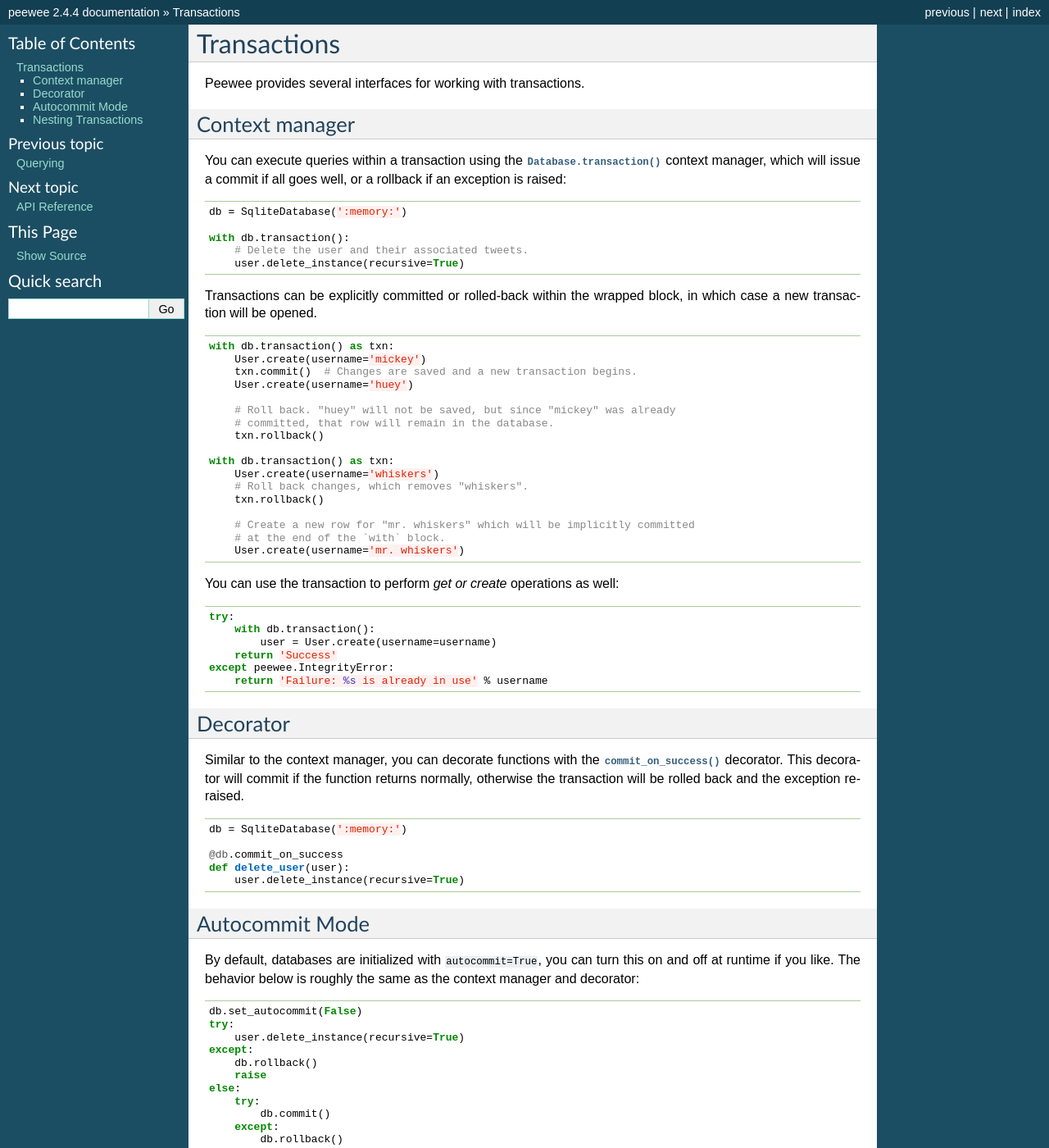
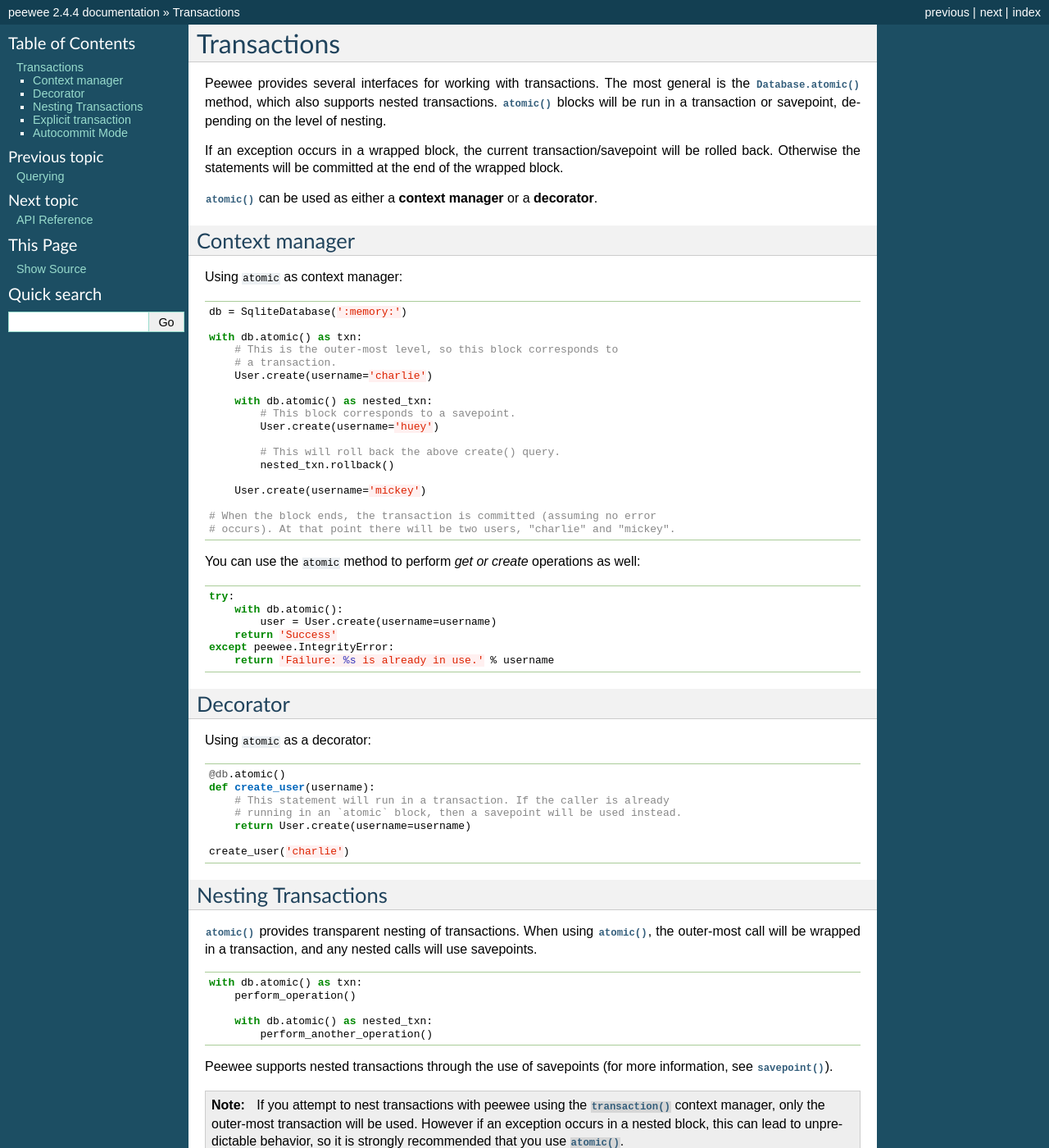
Before and after one commit to coleifer/peewee, a Sphinx documentation site: the page built from docs/peewee/transactions.rst, in a window 1280 px wide and 1400 px high. Shown: the whole window at 82% size. Built offline with Sphinx 7.4.7, drawn with Linux system fonts in a browser that asks for light colours; pages that are not in the unit, such as notebooks, are missing from menus; some of the changed text lies outside the part shown.

Commit message:
Transaction docs cleanup.

```diff
--- a/docs/peewee/api.rst
+++ b/docs/peewee/api.rst
@@ -2125,7 +2125,7 @@
 
     .. py:attribute:: null
 
-        A boolean value indicating whether ``NULL``s are permitted in this column.
+        A boolean value indicating whether ``NULL`` is permitted in this column.
 
     .. py:attribute:: primary_key
 
--- a/docs/peewee/transactions.rst
+++ b/docs/peewee/transactions.rst
@@ -3,12 +3,87 @@
 Transactions
 ============
 
-Peewee provides several interfaces for working with transactions.
+Peewee provides several interfaces for working with transactions. The most general is the :py:meth:`Database.atomic` method, which also supports nested transactions. :py:meth:`~Database.atomic` blocks will be run in a transaction or savepoint, depending on the level of nesting.
+
+If an exception occurs in a wrapped block, the current transaction/savepoint will be rolled back. Otherwise the statements will be committed at the end of the wrapped block.
+
+:py:meth:`~Database.atomic` can be used as either a **context manager** or a **decorator**.
 
 Context manager
 ---------------
 
-You can execute queries within a transaction using the :py:meth:`Database.transaction` context manager, which will issue a commit if all goes well, or a rollback if an exception is raised:
+Using ``atomic`` as context manager:
+
+.. code-block:: python
+
+    db = SqliteDatabase(':memory:')
+
+    with db.atomic() as txn:
+        # This is the outer-most level, so this block corresponds to
+        # a transaction.
+        User.create(username='charlie')
+
+        with db.atomic() as nested_txn:
+            # This block corresponds to a savepoint.
+            User.create(username='huey')
+
+            # This will roll back the above create() query.
+            nested_txn.rollback()
+
+        User.create(username='mickey')
+
+    # When the block ends, the transaction is committed (assuming no error
+    # occurs). At that point there will be two users, "charlie" and "mickey".
+
+You can use the ``atomic`` method to perform *get or create* operations as well:
+
+.. code-block:: python
+
+    try:
+        with db.atomic():
+            user = User.create(username=username)
+        return 'Success'
+    except peewee.IntegrityError:
+        return 'Failure: %s is already in use.' % username
+
+Decorator
+---------
+
+Using ``atomic`` as a decorator:
+
+.. code-block:: python
+
+    @db.atomic()
+    def create_user(username):
+        # This statement will run in a transaction. If the caller is already
+        # running in an `atomic` block, then a savepoint will be used instead.
+        return User.create(username=username)
+
+    create_user('charlie')
+
+Nesting Transactions
+--------------------
+
+:py:meth:`~Database.atomic` provides transparent nesting of transactions. When using :py:meth:`~Database.atomic`, the outer-most call will be wrapped in a transaction, and any nested calls will use savepoints.
+
+.. code-block:: python
+
+    with db.atomic() as txn:
+        perform_operation()
+
+        with db.atomic() as nested_txn:
+            perform_another_operation()
+
+Peewee supports nested transactions through the use of savepoints (for more information, see :py:meth:`~Database.savepoint`).
+
+.. note:: If you attempt to nest transactions with peewee using the :py:meth:`~Database.transaction` context manager, only the outer-most transaction will be used. However if an exception occurs in a nested block, this can lead to unpredictable behavior, so it is strongly recommended that you use :py:meth:`~Database.atomic`.
+
+Explicit transaction
+--------------------
+
+If you wish to explicitly run code in a transaction, you can use :py:meth:`~Database.transaction`. Like :py:meth:`~Database.atomic`, :py:meth:`~Database.transaction` can be used as a context manager or as a decorator.
+
+If an exception occurs in a wrapped block, the transaction will be rolled back. Otherwise the statements will be committed at the end of the wrapped block.
 
 .. code-block:: python
 
@@ -18,7 +93,7 @@
         # Delete the user and their associated tweets.
         user.delete_instance(recursive=True)
 
-Transactions can be explicitly committed or rolled-back within the wrapped block, in which case a new transaction will be opened.
+Transactions can be explicitly committed or rolled-back within the wrapped block. When this happens, a new transaction will be started.
 
 .. code-block:: python
 
@@ -39,30 +114,6 @@
         # Create a new row for "mr. whiskers" which will be implicitly committed
         # at the end of the `with` block.
         User.create(username='mr. whiskers')
-
-You can use the transaction to perform *get or create* operations as well:
-
-.. code-block:: python
-
-    try:
-        with db.transaction():
-            user = User.create(username=username)
-        return 'Success'
-    except peewee.IntegrityError:
-        return 'Failure: %s is already in use' % username
-
-Decorator
----------
-
-Similar to the context manager, you can decorate functions with the :py:meth:`~Database.commit_on_success` decorator. This decorator will commit if the function returns normally, otherwise the transaction will be rolled back and the exception re-raised.
-
-.. code-block:: python
-
-    db = SqliteDatabase(':memory:')
-
-    @db.commit_on_success
-    def delete_user(user):
-        user.delete_instance(recursive=True)
 
 Autocommit Mode
 ---------------
@@ -94,20 +145,3 @@
 
     User.create(username='somebody')
     db.commit()
-
-Nesting Transactions
---------------------
-
-For transparent nesting of transactions, you can use the :py:meth:`~Database.atomic` context manager. When using :py:meth:`~Database.atomic`, the outer-most call will be wrapped in a transaction, and any nested calls will use savepoints.
-
-.. code-block:: python
-
-    with db.atomic() as txn:
-        perform_operation()
-
-        with db.atomic() as nested_txn:
-            perform_another_operation()
-
-Peewee supports nested transactions through the use of savepoints (for more information, see :py:meth:`~Database.savepoint`).
-
-If you attempt to nest transactions with peewee using the :py:meth:`~Database.transaction` context manager, only the outer-most transaction will be used. However if an exception occurs in a nested block, this can lead to unpredictable behavior, so it is strongly recommended that you use :py:meth:`~Database.atomic`.
```
